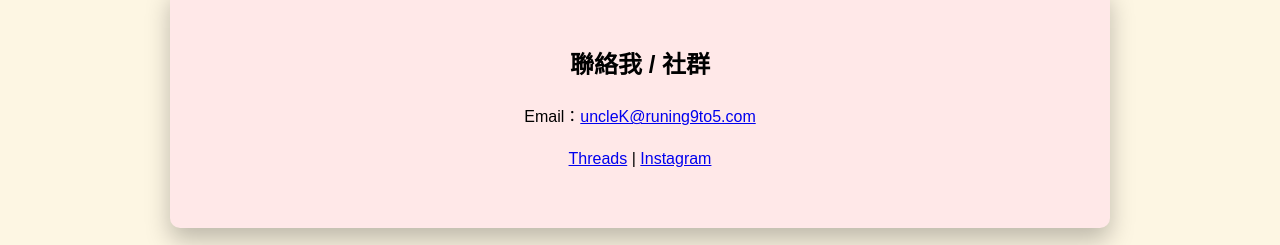
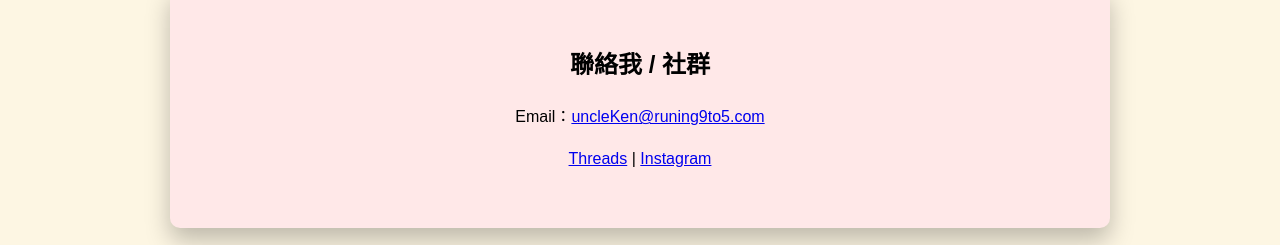
Before and after one commit to KenHAI666/Runing9TO5, a Jekyll site: the page built from index.md, in a window 1280 px wide and 1282 px high. Shown: the part 1034-1279 px from the top of the window. Built offline with Jekyll 4.4.1, drawn with Linux system fonts in a browser that asks for light colours.

Commit message:
Update index.md

```diff
--- a/index.md
+++ b/index.md
@@ -27,9 +27,9 @@ title: 首頁
 
 <section class="card-section" style="background:#ffe8e8;">
   <h2>聯絡我 / 社群</h2>
-  <p>Email：<a href="mailto:uncleK@runing9to5.com">uncleK@runing9to5.com</a></p>
+  <p>Email：<a href="mailto:uncleKen@runing9to5.com">uncleKen@runing9to5.com</a></p>
   <p>
     <a href="https://www.threads.net/@runing_9to5" target="_blank">Threads</a> |
-    <a href="https://instagram.com/" target="_blank">Instagram</a>
+    <a href="https://www.instagram.com/runing_9to5/" target="_blank">Instagram</a>
   </p>
 </section>
```
